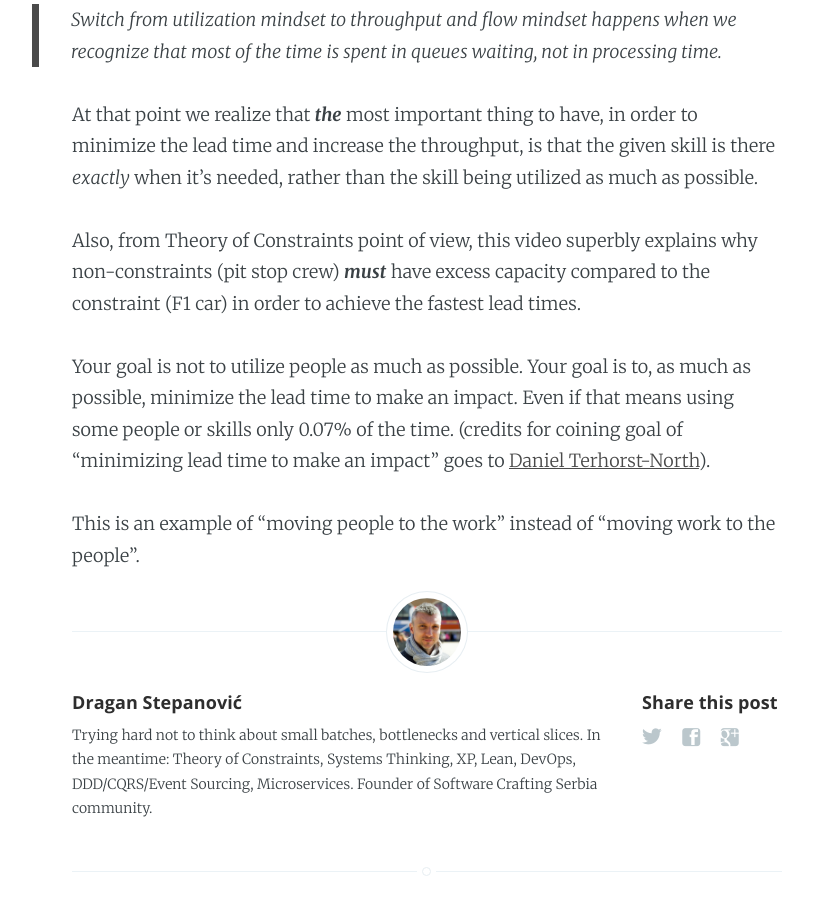
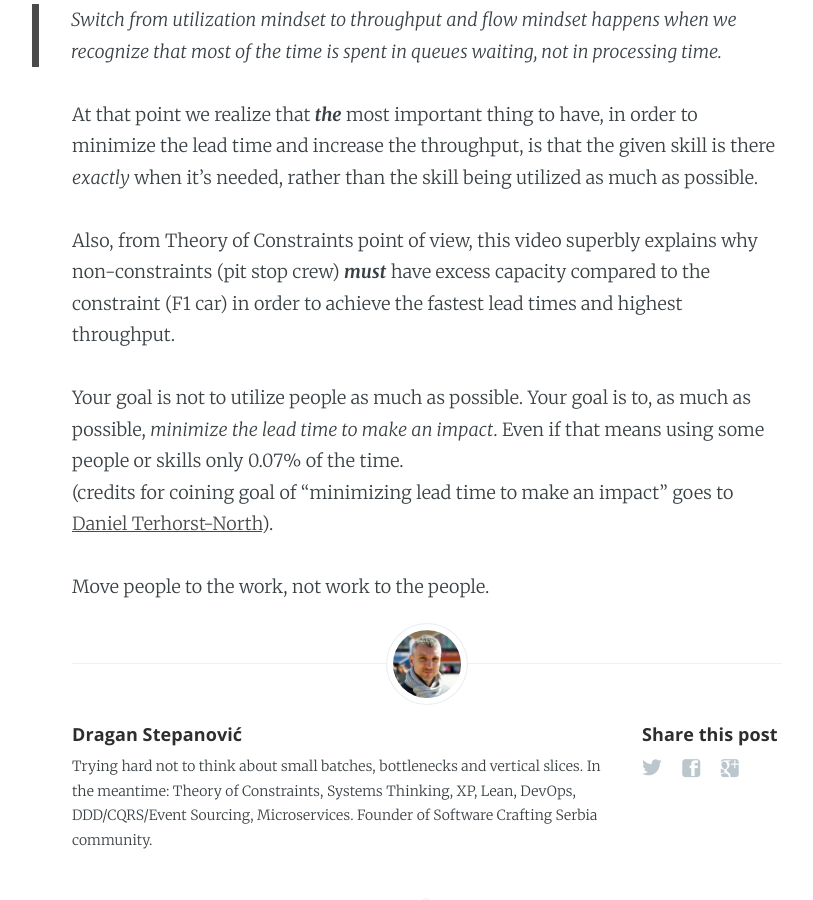
Before and after one commit to dragan-stepanovic/dragan-stepanovic.github.io, a Jekyll site: the page built from _posts/2020-01-14-formula-one-toc.md, in a window 1280 px wide and 900 px high, scrolled down 1232 px. Shown: the whole window, without its empty margins (213-1026 px from the left). Built offline with Jekyll 4.4.1, drawn with Linux system fonts in a browser that asks for light colours.

Commit message:
posts updated

```diff
--- a/_posts/2020-01-14-formula-one-toc.md
+++ b/_posts/2020-01-14-formula-one-toc.md
@@ -17,9 +17,9 @@ It takes 2 seconds for the pit stop crew to change the tires. But, in case some
 
 At that point we realize that **_the_** most important thing to have, in order to minimize the lead time and increase the throughput, is that the given skill is there _exactly_ when it's needed, rather than the skill being utilized as much as possible.
 
-Also, from Theory of Constraints point of view, this video superbly explains why non-constraints (pit stop crew) **_must_** have excess capacity compared to the constraint (F1 car) in order to achieve the fastest lead times.
+Also, from Theory of Constraints point of view, this video superbly explains why non-constraints (pit stop crew) **_must_** have excess capacity compared to the constraint (F1 car) in order to achieve the fastest lead times and highest throughput.
 
-Your goal is not to utilize people as much as possible. Your goal is to, as much as possible, minimize the lead time to make an impact. Even if that means using some people or skills only 0.07% of the time.
+Your goal is not to utilize people as much as possible. Your goal is to, as much as possible, _minimize the lead time to make an impact_. Even if that means using some people or skills only 0.07% of the time.
 (credits for coining goal of "minimizing lead time to make an impact" goes to [Daniel Terhorst-North](https://twitter.com/tastapod)).
 
-This is an example of "moving people to the work" instead of "moving work to the people".
+Move people to the work, not work to the people.
--- a/_posts/untitled.txt
+++ /dev/null
@@ -1,6 +0,0 @@
-Having problems with system reliability?
-Try with more agressive timeouts, use circuit breakers and bulkheads.
-
-Nah, I'm kidding.
-
-Fix your hiring and thus culture you're optimizing hiring for.
```
Also changed, not shown: _posts/2019-12-13-system-reliability-problems.md (added, +11 -0 lines).
